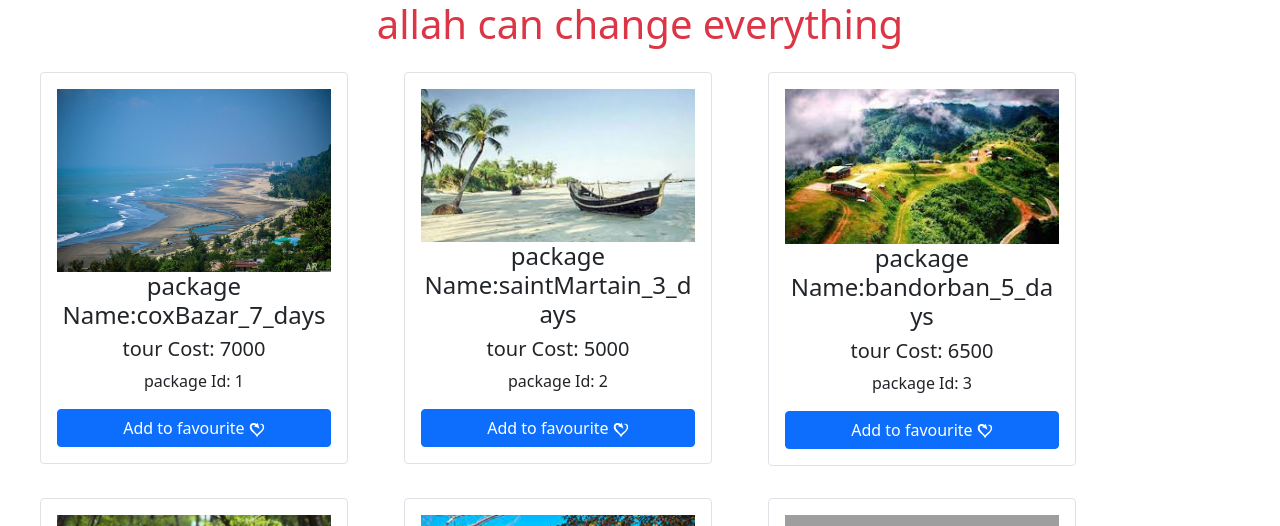
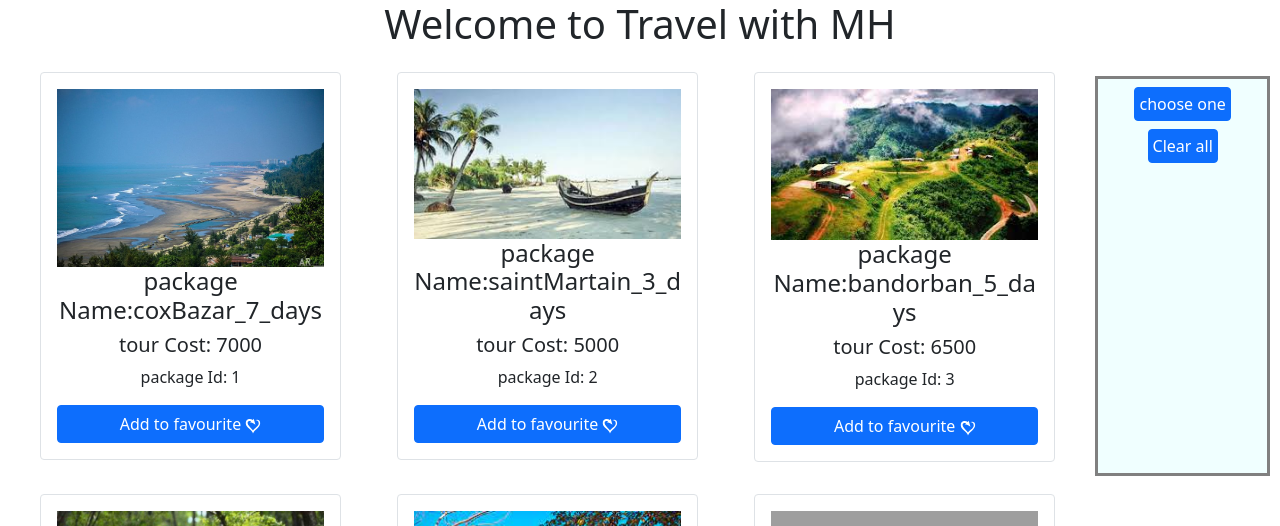
Before and after one commit to Mahamudul5/traveller, a React (Create React App) app: page / in a window 1280 px wide. Shown: the top 526 px of the page. Built offline with nearby package versions, Linux system fonts and the light colour scheme; grey boxes are pictures that could not be loaded.

Commit message:
refactoring and cart added

```diff
--- a/src/App.js
+++ b/src/App.js
@@ -1,13 +1,62 @@
 import './App.css';
 import 'bootstrap/dist/css/bootstrap.min.css';
-import TourPackage from './components/tour-packge/TourPackage';
+import SinglePackage from './components/single-package/SinglePackage';
+import AddToFav from './components/addFavouriteCart/AddToFav';
 import { Accordion } from 'react-bootstrap';
+import { useState } from 'react';
+
+// import AddToFav from './components/addFavouriteCart/AddToFav';
 
 function App() {
+  const tourPackages = [
+
+
+    { id: 1, name: 'coxBazar_7_days', price: 7000, image: '../images/coxBazar.jpg' },
+    { id: 2, name: 'saintMartain_3_days', price: 5000, image: '../images/saintmartain.jpg' },
+    { id: 3, name: 'bandorban_5_days', price: 6500, image: '../images/bandorban.jpg' },
+    { id: 4, name: 'sundorban_3_days', price: 10000, image: '../images/sundorban.jpg' },
+    { id: 5, name: 'rangamati_2_days', price: 3500, image: '../images/rangamati.jpg' },
+    { id: 6, name: 'jaflong_1_days', price: 6500, image: '../images/jaflong.jpg' },
+    { id: 7, name: 'darjeeling_5_days', price: 15000, image: '../images/darjeeling.jpg' },
+    { id: 8, name: 'nepal_11_days', price: 12000, image: '../images/nepal.jpg' },
+    { id: 9, name: 'sikkim_6_days', price: 9000, image: '../images/sikkim.jpg' },
+  ]
+  // console.log(tourPackages);
+  const [cart, setCart] = useState([]);
+  const handleAddToFav = (tourPackage) => {
+    const newCart = [...cart, tourPackage]
+    setCart(newCart);
+    console.log(cart);
+  }
+  // console.log(props);
+  const clearAll = () => {
+    setCart([]);
+  }
+
+
   return (
     <div className="App">
-      <h1 className='text-danger'>allah can change everything</h1>
-      <TourPackage></TourPackage>
+
+      {/* <div>
+        {
+          cart.map((item => <AddToFav item={item.name} key={item.id}></AddToFav>))
+        }
+      </div> */}
+
+      <h1>Welcome to Travel with MH</h1>
+      <div className="d-flex">
+        <div className="container row">
+          {
+            tourPackages.map(tourPackage =>
+              <SinglePackage tourPackage={tourPackage} key={tourPackage.id}
+                handleAddToFav={handleAddToFav}
+              ></SinglePackage>)
+          }
+        </div>
+        <AddToFav cart={cart} clearAll={clearAll}></AddToFav>
+      </div>
+
+
       <Accordion>
         <Accordion.Item eventKey="0">
           <Accordion.Header>Accordion Item #1</Accordion.Header>
@@ -36,6 +85,6 @@ function App() {
       </Accordion>
     </div>
   );
-}
+};
 
 export default App;
--- /dev/null
+++ b/src/components/addFavouriteCart/AddToFav.js
@@ -0,0 +1,24 @@
+import React from 'react';
+import './addToFav.css'
+import '../../App'
+
+const AddToFav = ({ cart }) => {
+
+
+
+    return (
+        <div className='fav-part'>
+            <div>
+                {
+                    cart.map((item) => <h6 key={item.id}>{item.name}</h6>)
+                }
+            </div>
+
+            {/* <p>Favourite item:{cart.length}</p>  */}
+            <button className='btn btn-primary mt-2 p-1'>choose one</button><br />
+            <button className='btn btn-primary mt-2 p-1'>Clear all</button>
+        </div>
+    );
+};
+
+export default AddToFav;
--- /dev/null
+++ b/src/components/addFavouriteCart/addToFav.css
@@ -0,0 +1,10 @@
+.fav-part{
+    width: 200px;
+    height: 400px;
+    background-color:azure;
+    margin-top: 20px;
+    margin-right: 10px;
+    position: sticky;
+    border: 3px solid gray;
+
+}
--- a/src/components/single-package/SinglePackage.js
+++ b/src/components/single-package/SinglePackage.js
@@ -1,20 +1,23 @@
 import React from 'react';
 import './singlePackage.css'
 import { GiSelfLove } from "react-icons/gi";
+const SinglePackage = (props) => {
+    const { handleAddToFav } = props;
+    const { image, name, price, id, } = props.tourPackage;
 
-const SinglePackage = (props) => {
-    console.log(props.tourPackage.name);
-    const { image, name, price, id } = props.tourPackage;
+
     return (
+
         <div className='col-md-4'>
             <div className="card p-3 m-3 border">
                 <img className='img-fluid ' src={image} alt="" />
                 <h4>package Name:{name}</h4>
                 <h5>tour Cost: {price}</h5>
                 <p>package Id: {id}</p>
-                <button className='btn btn-primary'>Add to favourite <GiSelfLove /> </button>
+                <button className='btn btn-primary' onClick={() => handleAddToFav(props.tourPackage)}>Add to favourite <GiSelfLove /> </button>
             </div>
         </div>
+
 
 
 
--- a/src/components/tour-packge/TourPackage.js
+++ b/src/components/tour-packge/TourPackage.js
@@ -1,31 +1,12 @@
-import React from 'react';
-import SinglePackage from '../single-package/SinglePackage';
+// import SinglePackage from '../single-package/SinglePackage';
+// const TourPackage = ({ handleAddToFav }) => {
 
 
-const TourPackage = () => {
-    const tourPackages = [
+
+//     return (
 
 
-        { id: 1, name: 'coxBazar_7_days', price: 7000, image: '../images/coxBazar.jpg' },
-        { id: 2, name: 'saintMartain_3_days', price: 5000, image: '../images/saintmartain.jpg' },
-        { id: 3, name: 'bandorban_5_days', price: 6500, image: '../images/bandorban.jpg' },
-        { id: 4, name: 'sundorban_3_days', price: 10000, image: '../images/sundorban.jpg' },
-        { id: 5, name: 'rangamati_2_days', price: 3500, image: '../images/rangamati.jpg' },
-        { id: 6, name: 'jaflong_1_days', price: 6500, image: '../images/jaflong.jpg' },
-        { id: 7, name: 'darjeeling_5_days', price: 15000, image: '../images/darjeeling.jpg' },
-        { id: 8, name: 'nepal_11_days', price: 12000, image: '../images/nepal.jpg' },
-        { id: 9, name: 'sikkim_6_days', price: 9000, image: '../images/sikkim.jpg' },
-    ]
-    return (
-        <div className=" row container">
+//     );
+// };
 
-            {
-                tourPackages.map(tourPackage => <SinglePackage key={tourPackage.id}
-                    tourPackage={tourPackage}
-                ></SinglePackage>)
-            }
-        </div>
-    );
-};
-
-export default TourPackage;
+// export default TourPackage;
```
